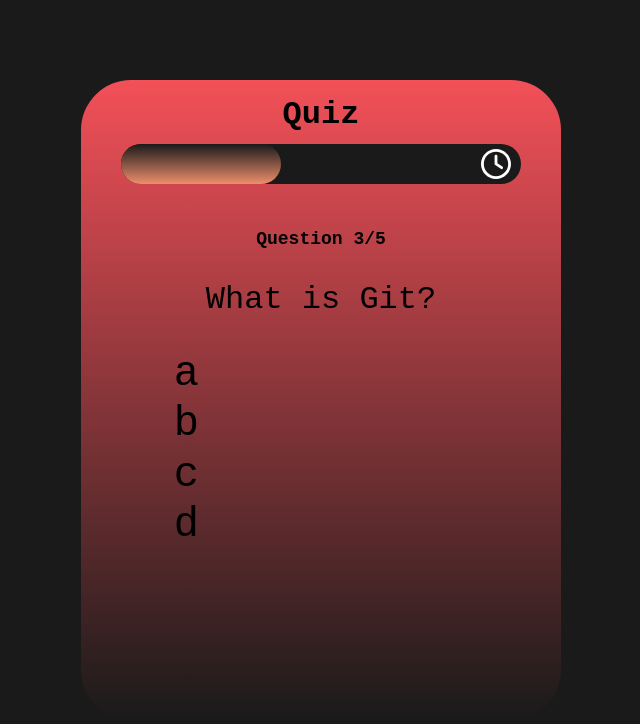
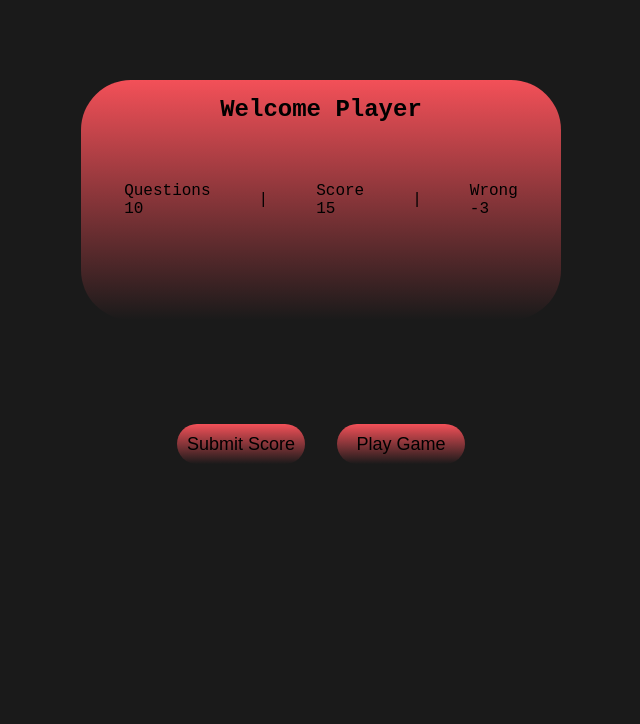
Before and after one commit to ricardoci/Quiz, a plain HTML site: page index.html in a window 1280 px wide. Shown: the whole page, without its empty margins (319-959 px from the left). Drawn offline with Linux system fonts and the light colour scheme.

Commit message:
score input menu styled, starting on js

```diff
--- a/assets/style.css
+++ b/assets/style.css
@@ -13,6 +13,10 @@ body{
 
 }
 
+/*start of score menu*/
+.box{
+    display: none;
+}
 .welcomeBox{
 
     background: linear-gradient(#f35058,#1a1a1a);
@@ -93,7 +97,10 @@ button{
 button:hover{
     border-style: solid;
 }
+/* end of score menu */
 
+
+/*Started Quiz */
 /* new box  */
 .quizBox{
     background: linear-gradient(#f35058,#1a1a1a);
@@ -101,6 +108,7 @@ button:hover{
     width: 30rem;
     border-radius: 50px;
     margin: auto;
+    display: none;
 
     margin-top: 5rem;
 
@@ -154,27 +162,165 @@ button:hover{
     font-size: 24px;
     margin:4rem;
 
+
 }
 .questionsNum h1{
     font-size: 18px;
     display: flex;
     justify-content: center;
-    margin:2rem;
+    margin:1rem;
 }
 .questionsNum span{
     font-size: 32px;
     display: flex;
     justify-content: center;
-    margin:2rem;
+    margin:1rem;
 
 }
 .options{
-    font-size: 42px;
-    position: absolute;
-    margin: 0 auto;
+    font-size: 15px;
+
+
+}
+.options .answers #answer{
+
+
+
+    word-break: break-all;
+    white-space: pre-wrap;
+
+    cursor: pointer;
+    border-style: solid;
+    border-radius: 50px;
+    padding: 1rem;
+    margin: 5px;
+
+
+}
+.options .answers #answer:hover{
+    background-color: #faebd7;
+
+}
+.quitQuiz{
+
+    align-items: center;
+     justify-content: center;
+     display: flex;
+     margin: auto;
+     text-align: center;
+
+
+}
+.exit{
+
+    margin:1rem;
+    display: flex;
+    justify-content: center;
 
 
 
 
 
 }
+
+
+
+
+
+/* end of quiz  */
+
+/* score input*/
+.welcomeBox2{
+
+    background: linear-gradient(#f35058,#1a1a1a);
+    height: 15rem;
+    width: 30rem;
+    border-radius: 50px;
+    margin: auto;
+    display: flex;
+    justify-content: center;
+    margin-top: 5rem;
+
+
+
+}
+.welcomeBox2:hover{
+    border-style: solid;
+
+}
+.welcome2{
+    margin:0;
+    padding:0;
+    position: absolute;
+}
+
+.welcomeBox2 h1{
+    display: flex;
+    align-items: center;
+    justify-content: center;
+    font-size: 24px;
+    margin-top: 1rem;
+
+
+
+}
+
+.welcomeInfo2{
+    display: flex;
+    justify-content: space-between;
+    align-items: center;
+    gap: 3rem;
+
+}
+.info2{
+    display: flex;
+    justify-content: space-between;
+    align-items: center;
+
+}
+
+
+.playQuiz2{
+position: relative;
+align-items: center;
+    display: flex;
+     align-items: center;
+     justify-content: center;
+     height: 15rem;
+
+
+}
+
+.t2{
+    position: absolute;
+    bottom:0%;
+
+
+}
+
+button{
+    width:8rem;
+    height: 2.5rem;
+    border-radius: 50px;
+    background: linear-gradient(#f35058,#1a1a1a);
+    font-size: 18px;
+    border-style: none;
+    cursor: pointer;
+    margin: 1rem;
+
+
+}
+button:hover{
+    border-style: solid;
+}
+
+.scoreInput{
+    display: flex;
+    align-items: center;
+    justify-content: center;
+    margin:5rem;
+}
+.scoreInput input{
+    height:2.5rem;
+
+}
--- a/index.html
+++ b/index.html
@@ -9,7 +9,8 @@
 <body>
 
     <!-- Welcome Menu -->
-<!-- <div class="box">
+    <div class="scoreMenu">
+<div class="box">
     <div class="text"></div>
 
     <div class="welcomeBox">
@@ -31,22 +32,24 @@
 
 
 
+</div>
+
+    <div class="playQuiz">
+
+        <div class="t">
+        <button>Play Game</button>
+    </div>
+
+    </div>
+</div>
 
 
 
-</div>
 
-
-<div class="playQuiz">
-
-    <div class="t">
-    <button>Play Game</button>
-</div>
-</div> -->
 
 <!-- quiz UI -->
 
-
+<div class="quizWrapper">
 <div class="quizBox">
     <div class="title">
         <h1>Quiz</h1>
@@ -62,16 +65,79 @@
             <span>What is Git?</span>
         </div>
         <div class="options">
-            <option value="1">a</option>
-            <option value="2">b</option>
-            <option value="3">c</option>
-            <option value="4">d</option>
+            <div class="answers">
+                 <option id="answer" value="1"> <h1>1.</h1>   Lorem ipsum dolor sit amet consectetur adipisicing elit.</option>
+                <option id="answer" value="2"> <span>2.</span>Lorem ipsum dolor sit amet consectetur adipisicing elit.</option>
+                <option id="answer" value="3"><span>3.</span>Lorem ipsum dolor sit amet consectetur adipisicing elit.</option>
+                <option id="answer" value="4"><span>4.</span>Lorem ipsum dolor sit amet consectetur adipisicing elit.</option>
+
+
+                <div class="quitQuiz">
+                    <div class="exit">
+                        <button>Quit Game</button>
+
+                    </div>
+
+                </div>
         </div>
+
     </div>
+
+
+    </div>
+
+</div>
 </div>
 
 
+<!---end quiz ui-->
+<!-----score input-->
+
+<div class="iScore">
+<div class="scoreMenu2">
+    <div class="box2">
+        <div class="text2"></div>
+
+        <div class="welcomeBox2">
+            <div class="welcome2">
+            <h1>Welcome Player</h1>
+        </div>
+
+
+        <div class="welcomeInfo2">
+
+            <div class="quetionsAmount"><div class="a">Questions</div>  10</div>
+            <span>|</span>
+            <div class="score"><div class="b">Score</div>15</div>
+            <span>|</span>
+            <div class="wrong"><div class="b">Wrong</div>-3</div>
+
+
+        </div>
+
+
+
+    </div>
+
+
+    <div class="submitWrapper">
+
+
+        <div class="playQuiz2">
+
+
+            <div class="t2">
+                <div class="scoreInput"><button>Submit Score</button>
+
+            <button>Play Game</button>
+        </div>
+    </div>
+    </div>
 </div>
+ </div>
+
+</div>
+
 
 
 
```
Also changed, not shown: 1 other file.
